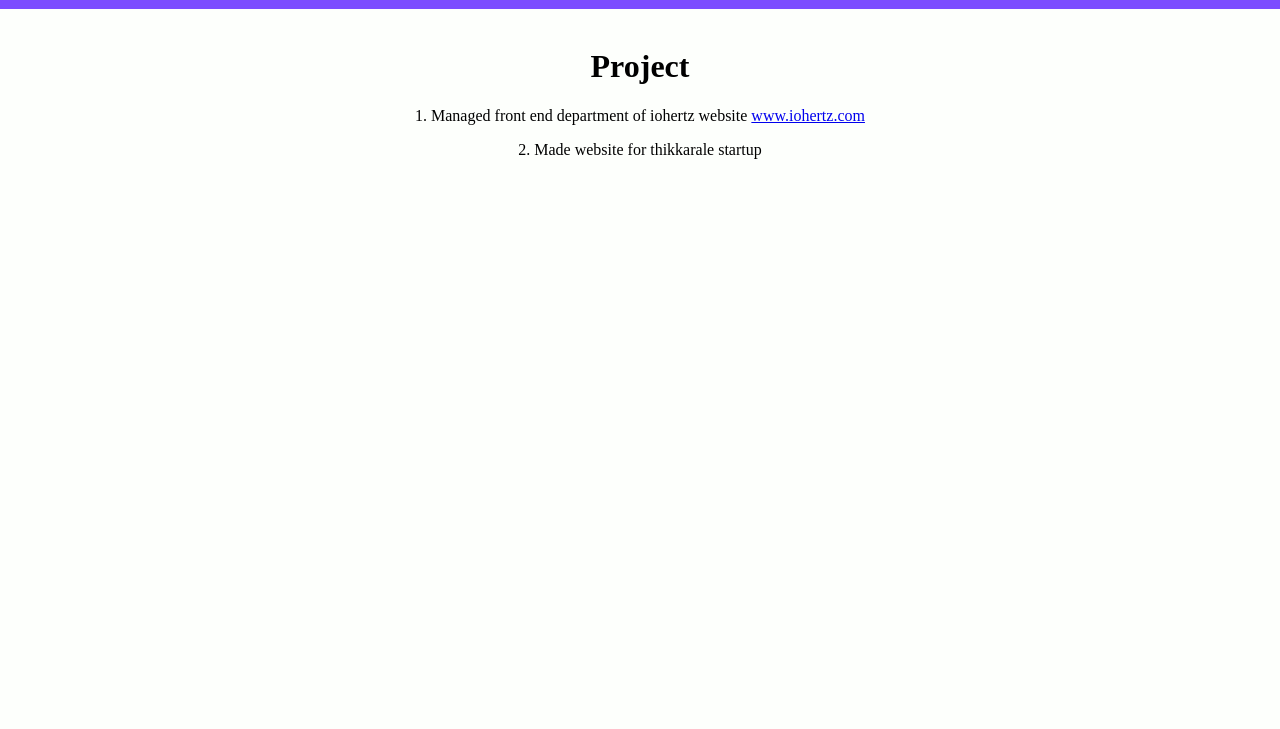
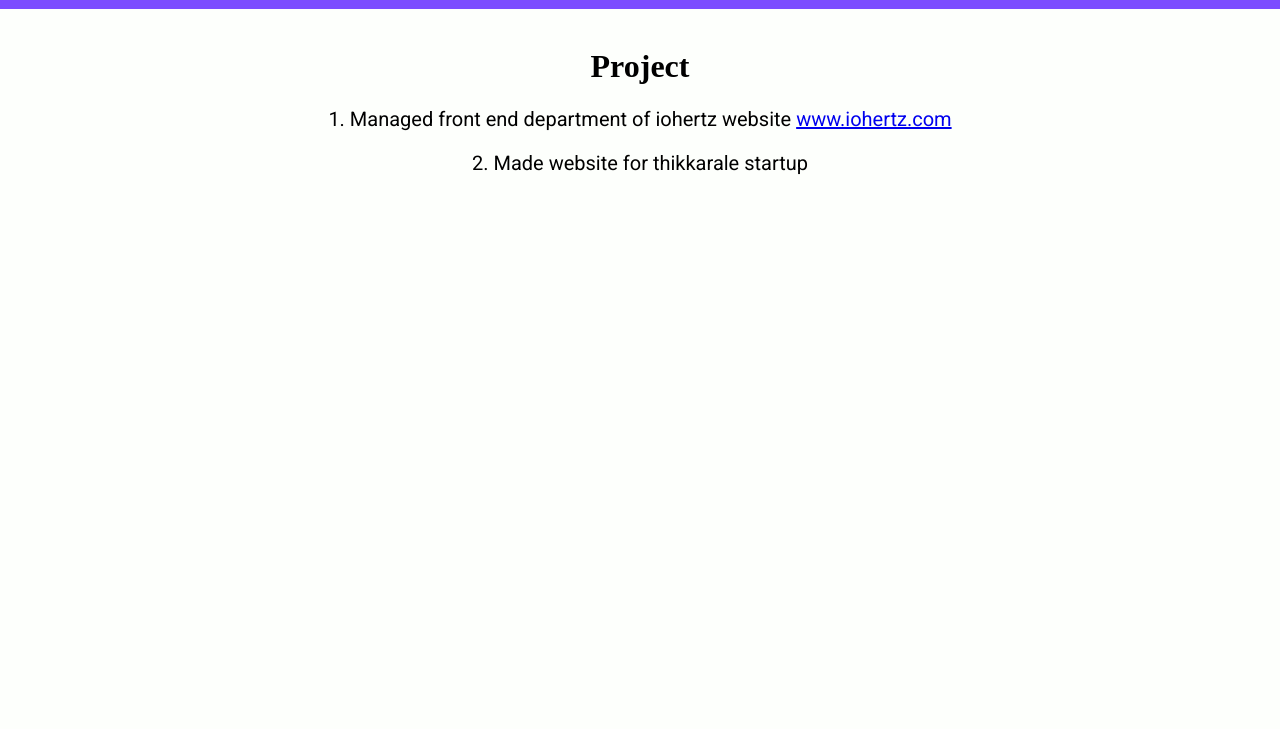
Before and after one commit to sandeep0017/random-1, a plain HTML site: page project.html in a window 1280 px wide. Shown: the part 71-800 px from the top of the page. Drawn offline with Linux system fonts and the light colour scheme; a web font is replaced by a local one.

Commit message:
Update project.html

```diff
--- a/project.html
+++ b/project.html
@@ -32,8 +32,8 @@
 <div class="pro">
   <br>
   <h1>Project</h1>
-  <p> 1. Managed front end department of iohertz website <a href="www.iohertz.com">www.iohertz.com</a> </p>
-  <p>2. Made website for thikkarale startup</p>
+    <p class="projecttext"> 1. Managed front end department of iohertz website <a href="www.iohertz.com">www.iohertz.com</a> </p>
+  <p class="projecttext">2. Made website for thikkarale startup</p>
 
 
 </div>
```
